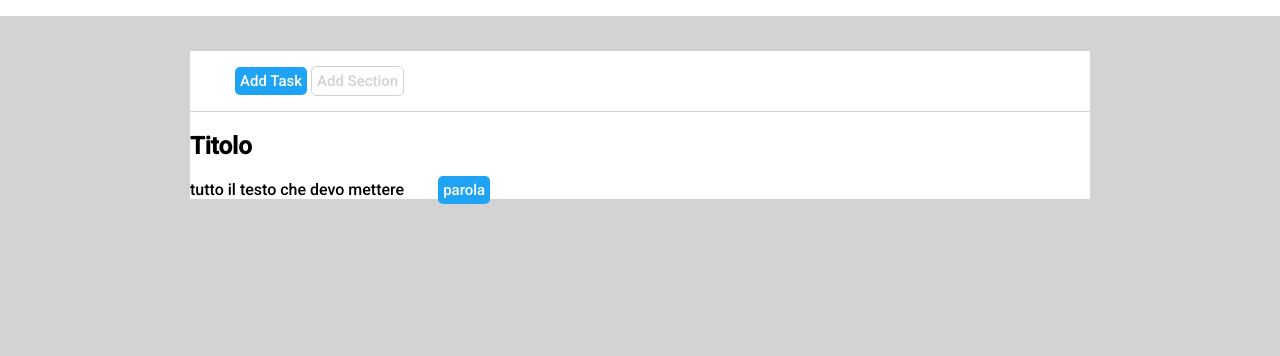
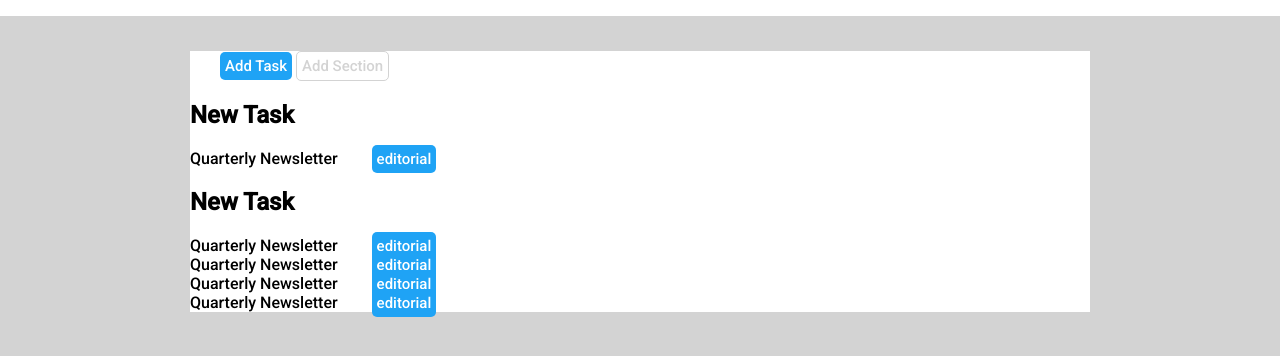
Before and after one commit to LucaBonifazio/html-css-toboolist, a plain HTML site: page index.html in a window 1280 px wide. Shown: the part 68-424 px from the top of the page. Drawn offline with Linux system fonts and the light colour scheme.

Commit message:
main text 1st try

```diff
--- a/index.html
+++ b/index.html
@@ -13,21 +13,41 @@
 <body>
     <header class="main-header">
         <img id="logo" src="img/Logo.png" alt="logo">
-        <h1>Toboolist</h1>
+        <h1 class="main-title">Toboolist</h1>
     </header>
 
     <main>
         <div class="container">
-           <header class="little-header">
+            <section class="little-section">
                 <span class="task">Add Task</span>
                 <span class="section">Add Section</span>
-           </header>
+            </section>
 
-           <section>
-                <h2>Titolo</h2>
-                <span>tutto il testo che devo mettere</span>
-                <span class="editorial">parola</span>
-           </section>
+            <section class="big-section">
+                <h2>New Task</h2>
+                <span>Quarterly Newsletter</span>
+                <span class="editorial">editorial</span>
+            </section>
+
+            <section class="big-section">
+                <h2>New Task</h2>
+                <div class="content-sect">
+                    <span>Quarterly Newsletter</span>
+                    <span class="editorial">editorial</span>
+                </div>
+                <div class="content-sect">
+                    <span>Quarterly Newsletter</span>
+                    <span class="editorial">editorial</span>
+                </div>
+                <div class="content-sect">
+                    <span>Quarterly Newsletter</span>
+                    <span class="editorial">editorial</span>
+                </div>
+                <div class="content-sect">
+                    <span>Quarterly Newsletter</span>
+                    <span class="editorial">editorial</span>
+                </div>
+            </section>
 
 
         </div>
```
